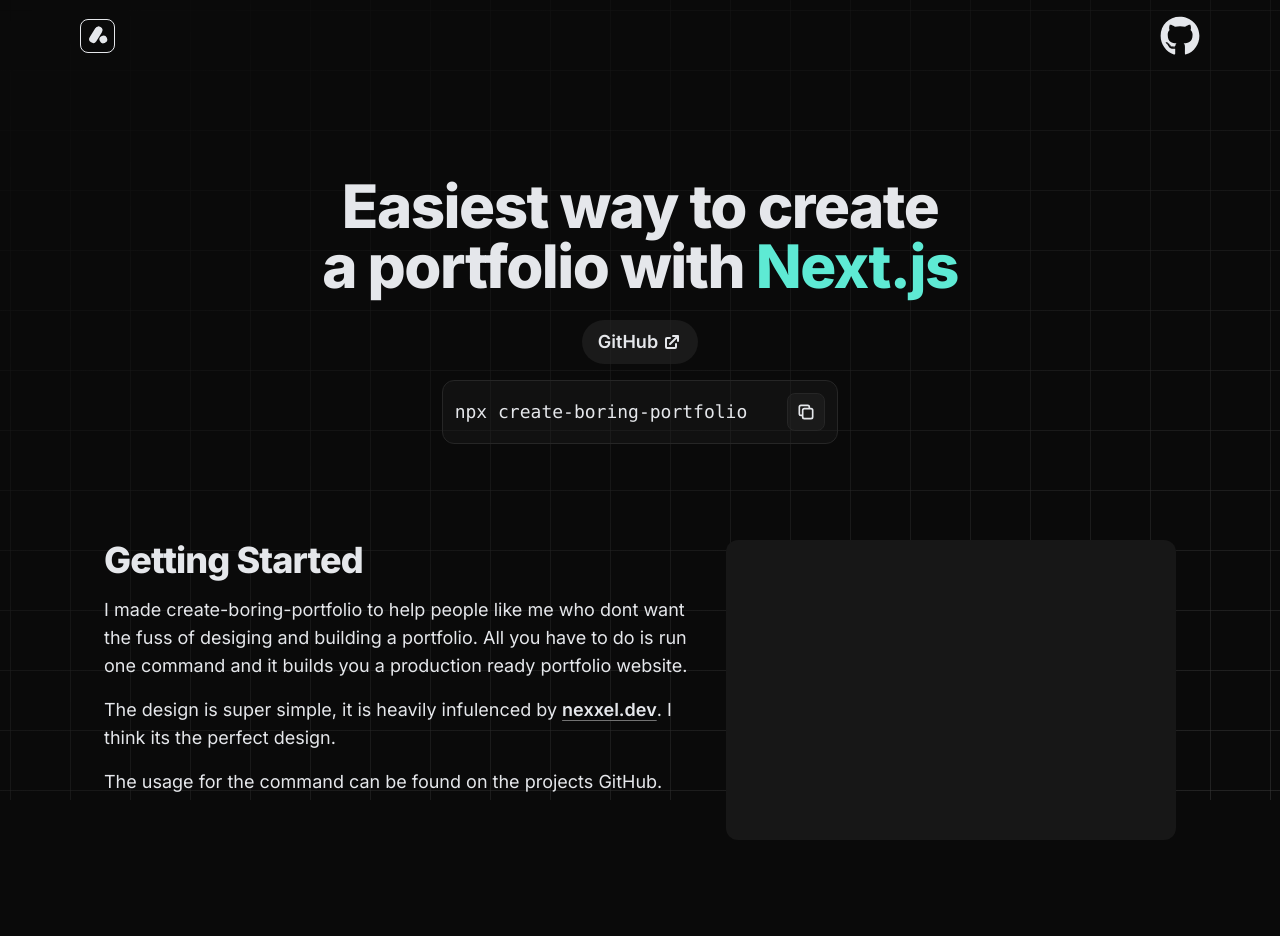
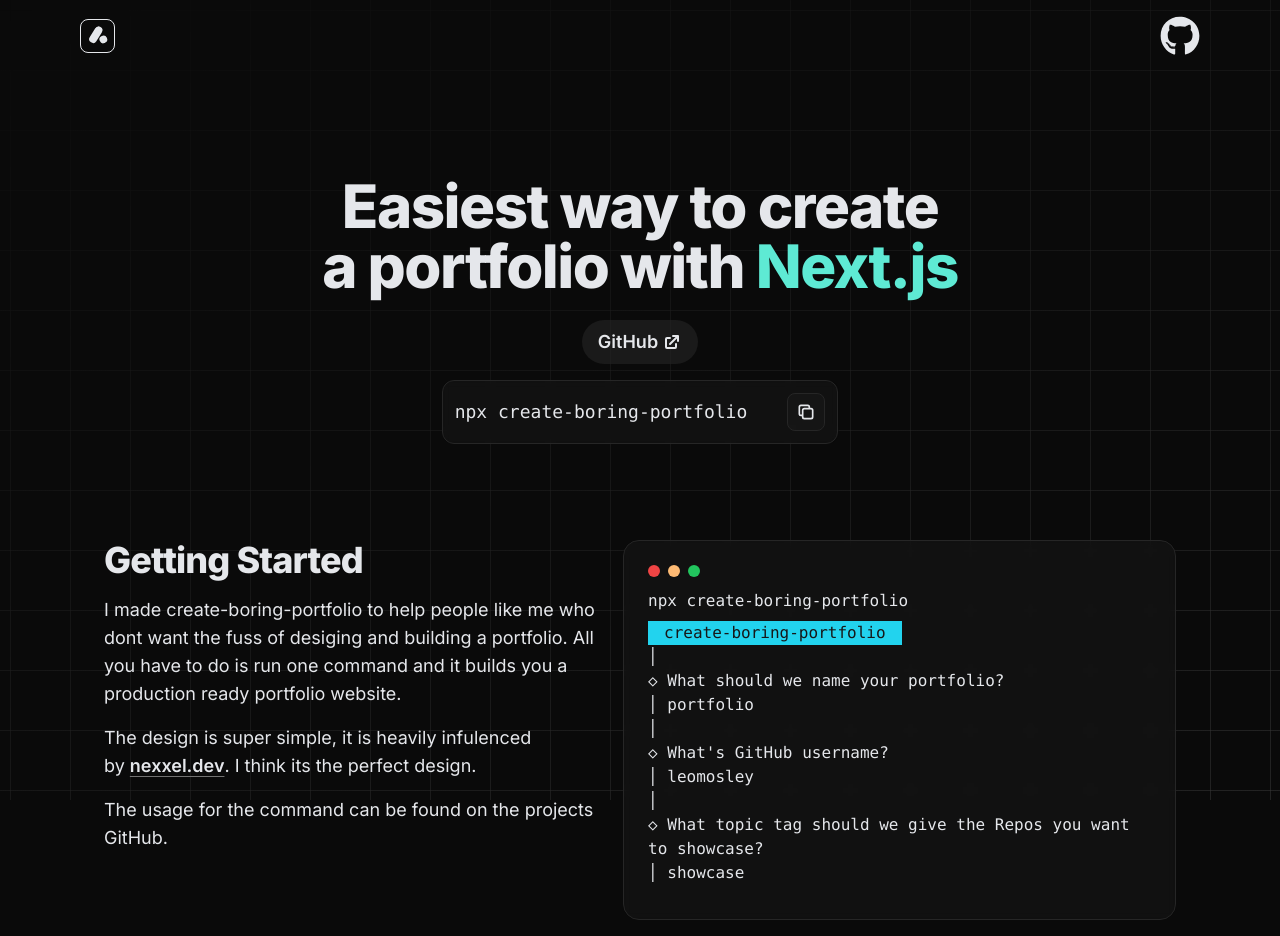
Before and after one commit to leomosley/create.boring-portfolio.dev, a Next.js app: page / in a window 1280 px wide. Before the commit the page ends 856 px from the top, so only its background shows below. Built offline with nearby package versions, Linux system fonts and the light colour scheme.

Commit message:
add example terminal component

```diff
--- a/app/globals.css
+++ b/app/globals.css
@@ -44,3 +44,12 @@
 ::-webkit-scrollbar-thumb {
  @apply bg-neutral-900 rounded-full
 }
+
+.hide-scrollbar{
+  -ms-overflow-style: none;
+    scrollbar-width: none;
+}
+
+.hide-scrollbar::-webkit-scrollbar {
+  display: none;
+}
--- a/app/page.tsx
+++ b/app/page.tsx
@@ -1,4 +1,5 @@
 import CopyCommand from "@/components/CopyCommand";
+import ExampleTerminal from "@/components/ExampleTerminal";
 import Header from "@/components/Header";
 import clsx from "clsx";
 import { HiExternalLink } from "react-icons/hi";
@@ -40,10 +41,8 @@
           <p className="md:text-lg">
             The usage for the command can be found on the projects GitHub.
           </p>
-        </div>
-        <div className="mx-auto w-[450px] h-[300px] bg-neutral-900 rounded-xl">
-
-        </div>
+       </div>
+       <ExampleTerminal />
       </div>
     </main>
   );
--- a/components/CopyCommand.tsx
+++ b/components/CopyCommand.tsx
@@ -24,13 +24,13 @@
     </div>
     <div className={clsx(
       "flex items-center mx-auto mt-4 gap-2 p-3",
-      "text-gray-200 text-nowrap font-mono md:text-lg",
-      "rounded-xl border border-neutral-800 bg-neutral-800/30"
+      "text-gray-200 text-nowrap font-mono md:text-lg backdrop-blur-sm",
+      "rounded-xl border border-neutral-800 bg-neutral-900/60"
     )}>
       <span className="mr-4 md:mr-8">{command}</span>
       <button
         className={clsx(
-          "p-2 rounded-lg ml-auto bg-neutral-800/40 transition",
+          "p-2 rounded-lg ml-auto bg-neutral-900/80 transition",
           "border border-neutral-800 hover:border-neutral-700"
         )}
         onClick={copy}
--- /dev/null
+++ b/components/ExampleTerminal.tsx
@@ -0,0 +1,72 @@
+"use client";
+import clsx from 'clsx';
+import React from 'react'
+
+const command = `npx create-boring-portfolio`;
+
+const title = `create-boring-portfolio`;
+
+const prompts = [
+  "│",
+  "◇  What should we name your portfolio?",
+  "│  portfolio",
+  "│",
+  "◇  What's GitHub username?",
+  "│  leomosley",
+  "│",
+  "◇  What topic tag should we give the Repos you want to showcase?",
+  "│  showcase",
+];
+
+const installingBoilerplate = `Installing boilerplate...`;
+
+const successBoilerplate = `✔ Successfully installed boilerplate!`;
+
+const installingDependencies =  `Installing dependencies...`;
+
+const successDependencies = `✔ Successfully installed dependencies!`;
+
+const nextSteps = [
+  "Next steps:",
+  "cd portfolio",
+  "pm run dev",
+  "git init",
+  "git commit -m 'initial commit"
+];
+
+
+export default function ExampleTerminal() {
+  return (
+    <div className={clsx(
+      "flex flex-col p-4 md:p-6 mx-auto lg:flex-1 rounded-xl md:rounded-2xl",
+      "bg-neutral-900/60 border border-neutral-800 backdrop-blur-sm",
+      "w-3/4 h-[240px] sm:h-[300px] md:h-[380px] lg:max-h-[380px] lg:h-auto font-mono"
+    )}>
+      <div className="flex gap-2 pb-1">
+        <div className="w-2.5 h-2.5 sm:w-3 sm:h-3 rounded-full bg-red-500"></div>
+        <div className="w-2.5 h-2.5 sm:w-3 sm:h-3 rounded-full bg-orange-300"></div>
+        <div className="w-2.5 h-2.5 sm:w-3 sm:h-3 rounded-full bg-green-500"></div>
+      </div>
+      <div className="flex flex-col overflow-y-auto hide-scrollbar">
+        <span className="mt-2">{command}</span>
+        <span className="mt-2 px-4 bg-cyan-400 text-neutral-900 max-w-fit">{title}</span>
+        {prompts.map((prompt) => (
+          <span className="">{prompt}</span>
+        ))}
+        <span className="text-blue-600 mt-2">{installingBoilerplate}</span>
+        <span className="text-green-400">{successBoilerplate}</span>
+        <span className="text-blue-600 mt-2">{installingDependencies}</span>
+        <span className="text-green-400">{successDependencies}</span>
+        {nextSteps.map((step, index) => (
+          <span className={clsx(
+            "text-blue-600",
+            index === 0 && "mt-2"
+          )}>
+            {index > 0 && <>&nbsp;&nbsp;</>}
+            {step}
+          </span>
+        ))}
+      </div>
+    </div>
+  );
+}
```
